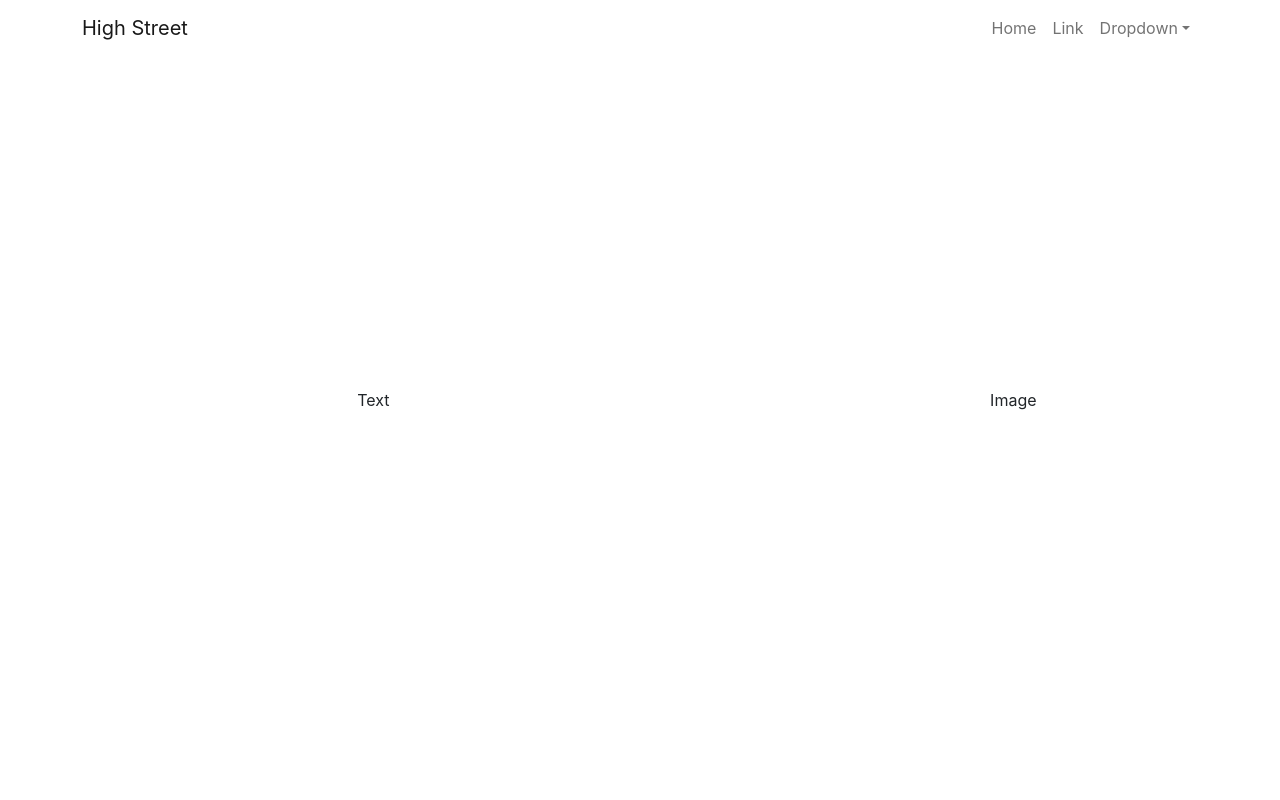
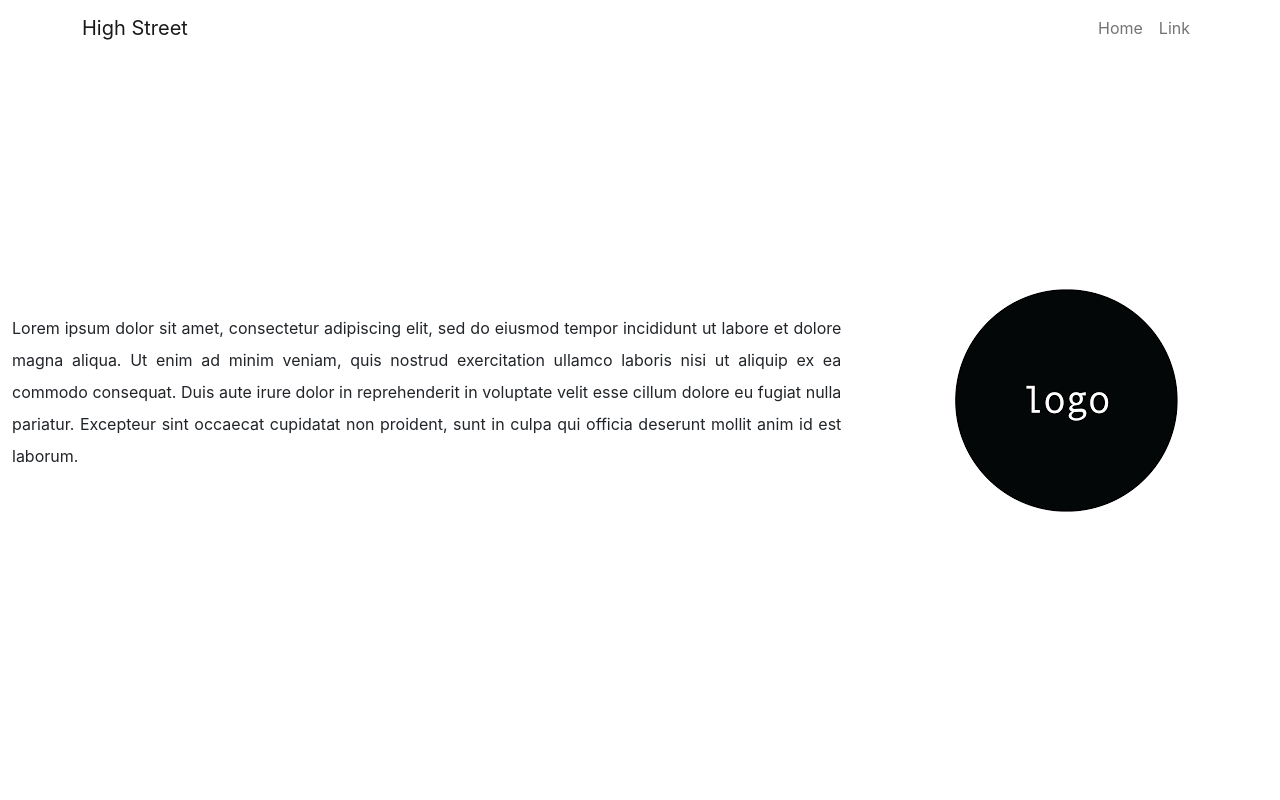
Before and after one commit to imanshu03/HighStreetWebApp, a Next.js app: page / in a window 1280 px wide. Shown: the top 800 px of the page. Built offline with nearby package versions, Linux system fonts and the light colour scheme.

Commit message:
intialized home component

```diff
--- a/pages/Components/Header.js
+++ b/pages/Components/Header.js
@@ -2,7 +2,7 @@ import { Navbar, Nav, Container, NavDropdown } from "react-bootstrap";
 
 const Header = () => {
   return (
-    <Navbar bg="transparent" expand="md" fixed="top" className="h-10">
+    <Navbar bg="white" expand="md" fixed="top" className="h-10">
       <Container>
         <Navbar.Brand href="#home">High Street</Navbar.Brand>
         <Navbar.Toggle aria-controls="basic-navbar-nav" />
@@ -13,17 +13,6 @@ const Header = () => {
           <Nav className="">
             <Nav.Link href="#home">Home</Nav.Link>
             <Nav.Link href="#link">Link</Nav.Link>
-            <NavDropdown title="Dropdown" id="basic-nav-dropdown">
-              <NavDropdown.Item href="#action/3.1">Action</NavDropdown.Item>
-              <NavDropdown.Item href="#action/3.2">
-                Another action
-              </NavDropdown.Item>
-              <NavDropdown.Item href="#action/3.3">Something</NavDropdown.Item>
-              <NavDropdown.Divider />
-              <NavDropdown.Item href="#action/3.4">
-                Separated link
-              </NavDropdown.Item>
-            </NavDropdown>
           </Nav>
         </Navbar.Collapse>
       </Container>
--- a/pages/Components/Home.js
+++ b/pages/Components/Home.js
@@ -1,46 +1,51 @@
 import { useContext, useEffect, useRef } from "react";
+import Image from "next/image";
 import { ObserverContext } from "../../utils/ObserverContext";
 import { Col, Container, Row } from "react-bootstrap";
+import Logo from "../../assets/images.png";
 
 const Home = () => {
   const observer = useContext(ObserverContext);
 
-  const ref1 = useRef(null);
-  const ref2 = useRef(null);
+  const ref = useRef(null);
 
   useEffect(() => {
-    if (ref1.current && observer) {
-      observer.observe(ref1.current);
+    if (ref.current && observer) {
+      observer.observe(ref.current);
     }
-    if (ref2.current && observer) {
-      observer.observe(ref2.current);
-    }
-  }, [ref1, ref2, observer]);
+  }, [ref, observer]);
 
   return (
     <Container className="h-100" fluid>
-      <Row className="h-100">
+      <Row
+        className="h-100 home-col-up"
+        ref={ref}
+        data-func="show"
+        data-classname="transition-up"
+      >
         <Col
           xs={{ order: "last", span: 12 }}
           sm={{ order: "last", span: 12 }}
-          md={{ order: "first", span: 7 }}
-          className="d-flex align-items-center justify-content-center home-col home-col-up"
-          ref={ref1}
-          data-func="show"
-          data-classname="transition-down"
+          md={{ order: "first", span: 8 }}
+          className="d-flex align-items-center justify-content-center"
         >
-          Text
+          <p className="lh-lg description">
+            Lorem ipsum dolor sit amet, consectetur adipiscing elit, sed do
+            eiusmod tempor incididunt ut labore et dolore magna aliqua. Ut enim
+            ad minim veniam, quis nostrud exercitation ullamco laboris nisi ut
+            aliquip ex ea commodo consequat. Duis aute irure dolor in
+            reprehenderit in voluptate velit esse cillum dolore eu fugiat nulla
+            pariatur. Excepteur sint occaecat cupidatat non proident, sunt in
+            culpa qui officia deserunt mollit anim id est laborum.
+          </p>
         </Col>
         <Col
           xs={{ order: "first", span: 12 }}
           sm={{ order: "first", span: 12 }}
-          md={{ order: "first", span: 5 }}
-          className="d-flex align-items-center justify-content-center home-col home-col-down"
-          ref={ref2}
-          data-func="show"
-          data-classname="transition-up"
+          md={{ order: "first", span: 4 }}
+          className="d-flex align-items-center justify-content-center"
         >
-          Image
+          <Image src={Logo} alt="high street logo" />
         </Col>
       </Row>
     </Container>
--- a/styles/Home.scss
+++ b/styles/Home.scss
@@ -3,17 +3,14 @@
   height: 100%;
 }
 
-.home-col {
+.home-col-up {
   opacity: 0;
   position: relative;
+  top: -2rem;
   transition: 0.6s all ease-in-out;
 
-  &-up {
-    top: -2rem;
-  }
-
-  &-down {
-    top: 2rem;
+  .description {
+    text-align: justify;
   }
 }
 
@@ -21,8 +18,3 @@
   opacity: 1;
   top: 0;
 }
-
-.transition-down {
-  opacity: 1;
-  top: 0;
-}
```
Also changed, not shown: assets/images.png (added).
